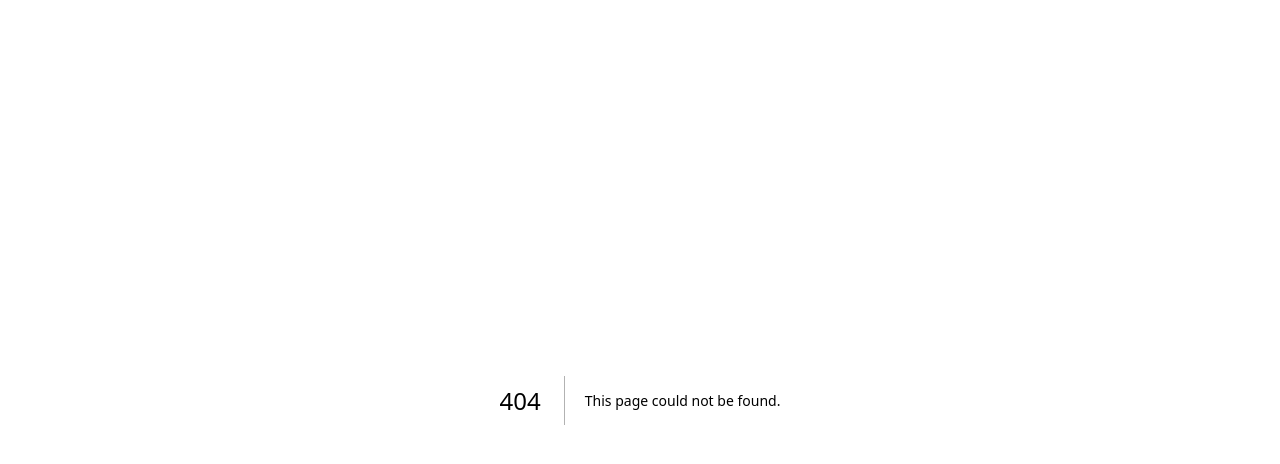
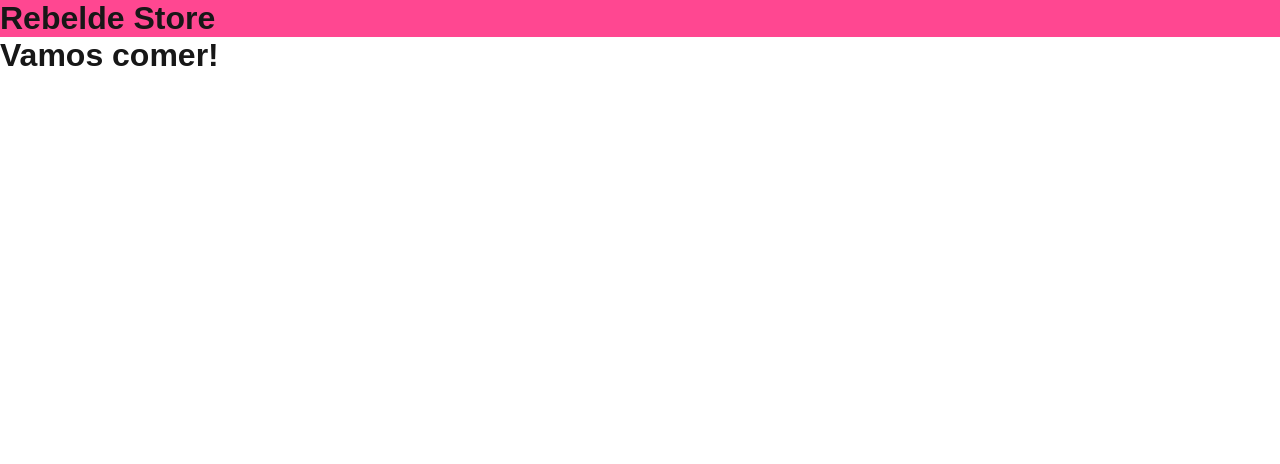
Before and after one commit to Bonner7/Rebelde-Store, a Next.js app: page /Usuario in a window 1280 px wide. Before the commit this address had no page. Shown: the top 464 px of the page. Built offline with nearby package versions, Linux system fonts and the light colour scheme.

Commit message:
Definição de Rota e Cabeçario da página

```diff
--- /dev/null
+++ b/src/app/Usuario/page.js
@@ -0,0 +1 @@
+export default () => {return (<> <h1>Vamos comer!</h1> </>);}
--- a/src/app/layout.js
+++ b/src/app/layout.js
@@ -20,6 +20,9 @@ export default function RootLayout({ children }) {
   return (
     <html lang="en">
       <body className={`${geistSans.variable} ${geistMono.variable}`}>
+      <header style={{ backgroundColor: '#FF4791',alignItems:"center", columnGap:"100px", display: 'flex', justifyContent: 'flex-start' }}>
+        <h1>Rebelde Store</h1>
+      </header>
         {children}
       </body>
     </html>
```
